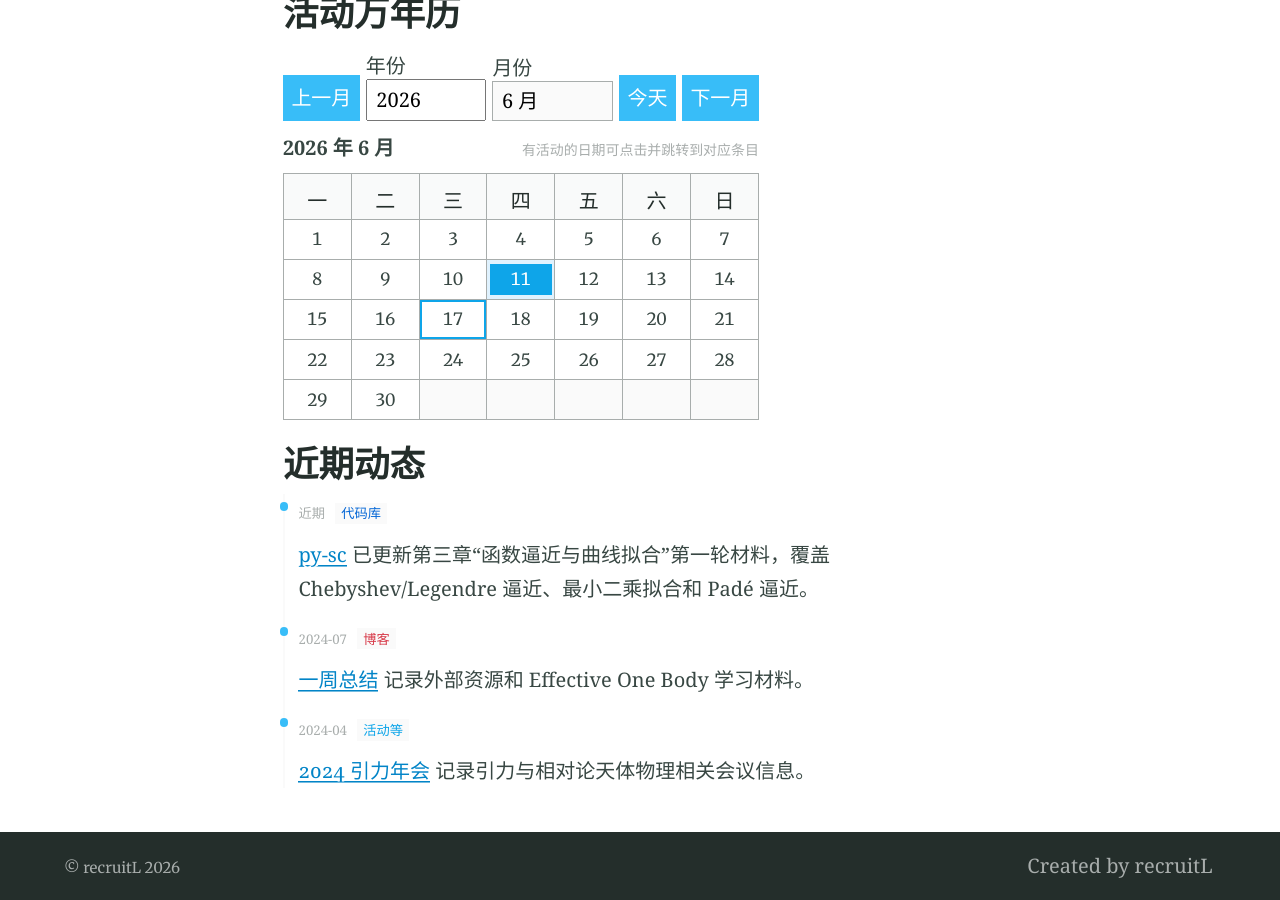
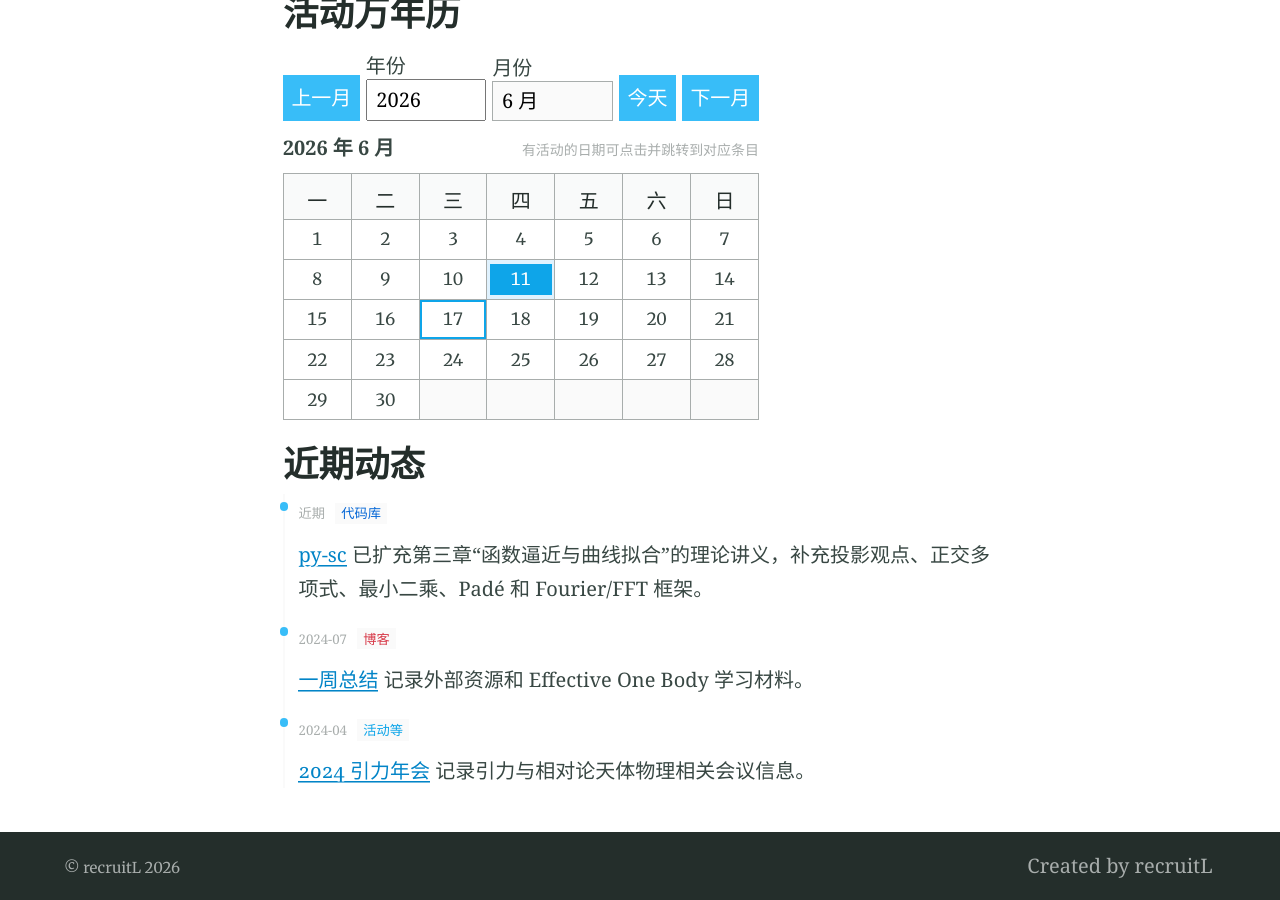
Before and after one commit to recruitL/recruitL.github.io, a Jekyll site: the page built from index.md, in a window 1280 px wide and 900 px high, scrolled down 1016 px. Built offline with Jekyll 4.4.1, drawn with Linux system fonts in a browser that asks for light colours.

```diff
--- a/index.md
+++ b/index.md
@@ -49,7 +49,7 @@ excerpt: ""
   <div class="timeline-item">
     <span class="timeline-date">近期</span>
     <span class="timeline-tag timeline-tag--code">代码库</span>
-    <p><a href="/code/">py-sc</a> 已更新第三章“函数逼近与曲线拟合”第一轮材料，覆盖 Chebyshev/Legendre 逼近、最小二乘拟合和 Padé 逼近。</p>
+    <p><a href="/code/">py-sc</a> 已扩充第三章“函数逼近与曲线拟合”的理论讲义，补充投影观点、正交多项式、最小二乘、Padé 和 Fourier/FFT 框架。</p>
   </div>
   <div class="timeline-item">
     <span class="timeline-date">2024-07</span>
```
Also changed, not shown: code/index.md (+1 -1 lines), en/code/index.md (+1 -1 lines), en/index.md (+1 -1 lines).
